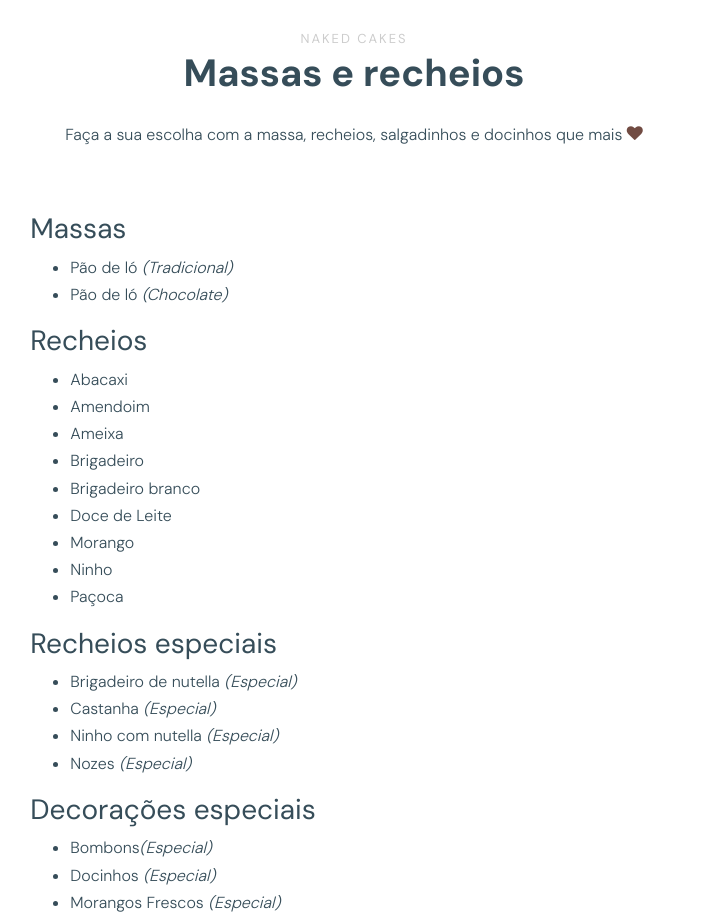
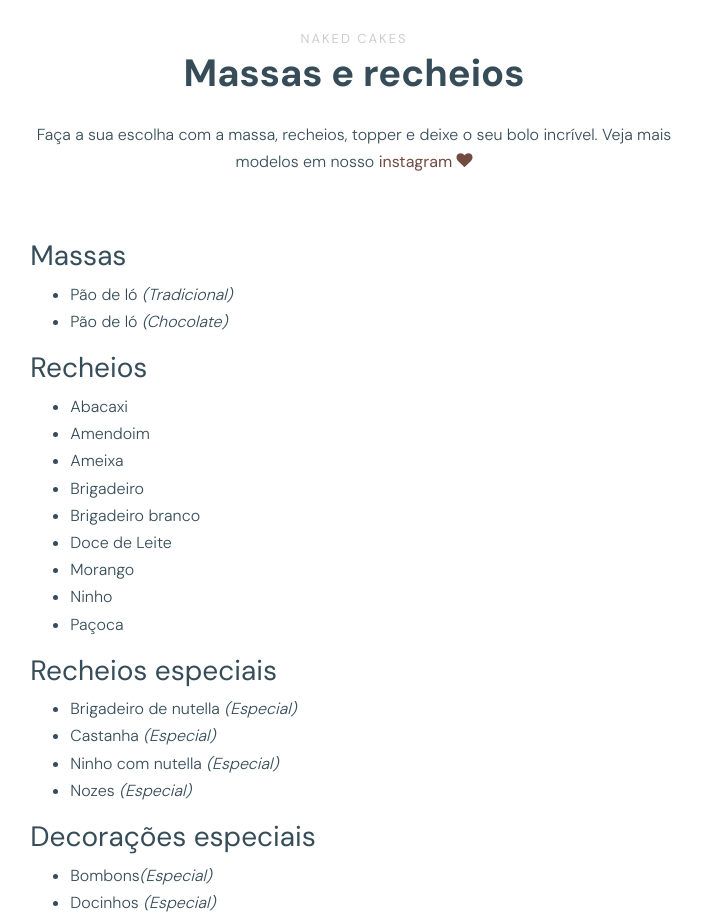
Before and after one commit to carloseduardovieira/leticia-soares, a plain HTML site: page naked.html in a window 1280 px wide. Shown: the part 4940-5861 px from the top of the page, without its empty margins (286-988 px from the left). Drawn offline with Linux system fonts and the light colour scheme; files whose address does not match are found by name.

Commit message:
fix: corrigindo mensagem

```diff
--- a/naked.html
+++ b/naked.html
@@ -231,7 +231,12 @@
             <span class="subheading">NAKED CAKES</span>
             <h2 class="mb-4">Massas e recheios</h2>
             <p>
-              Faça a sua escolha com a massa, recheios, salgadinhos e docinhos que mais <i class="icon-heart text-brown" aria-hidden="true"></i>
+              Faça a sua escolha com a massa, recheios, topper e deixe o seu bolo incrível. Veja mais modelos em nosso
+              <b><a class="text-brown"
+                    href="https://www.instagram.com/leticialsr/"
+                    target="_blank">instagram
+                  </a>
+              </b> <i class="icon-heart text-brown" aria-hidden="true"></i>
             </p>
           </div>
         </div>
```
